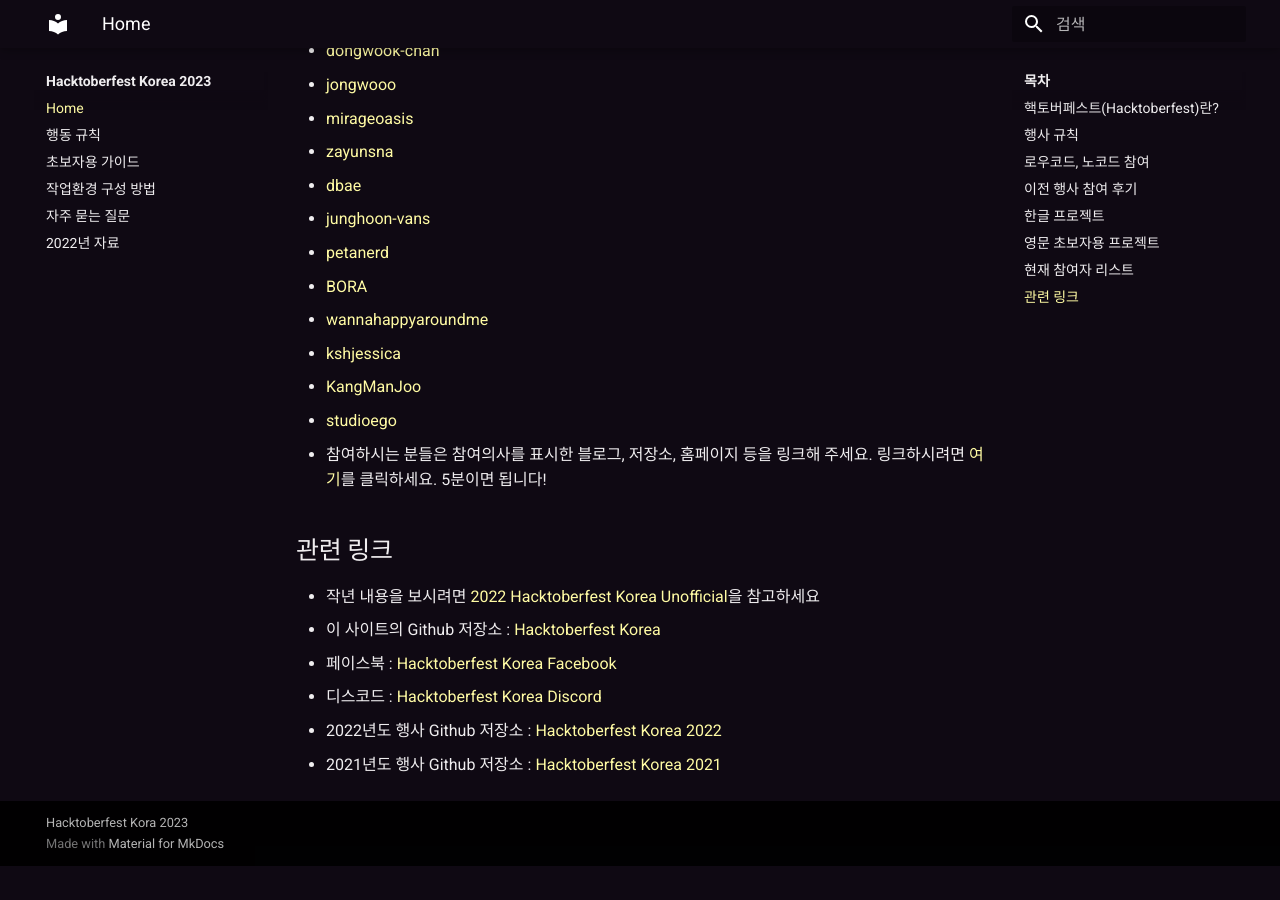
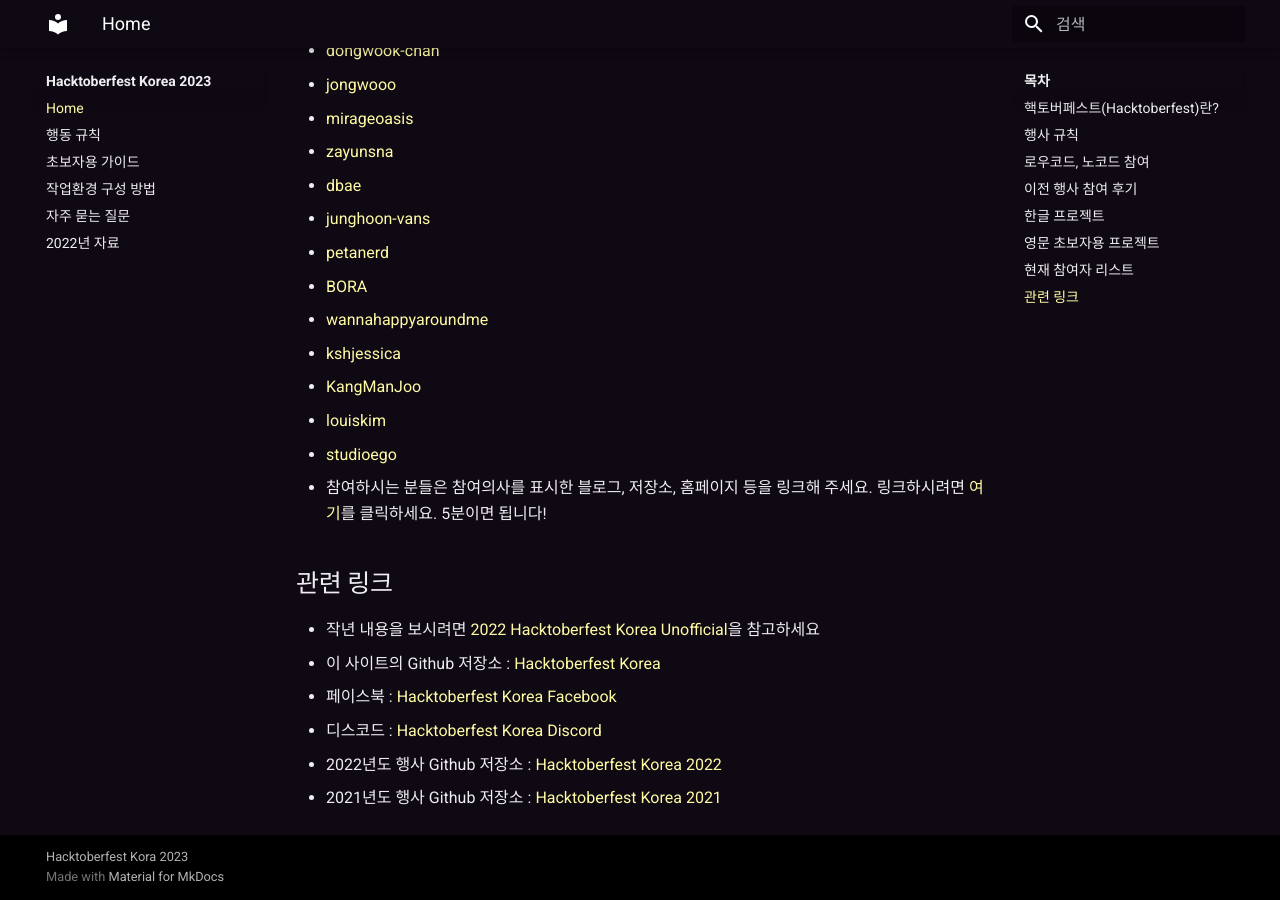
Before and after one commit to hacktoberfestkorea/hacktoberfestkorea, an MkDocs documentation site: the page built from docs/index.md, in a window 1280 px wide and 900 px high, scrolled down 4621 px. Built offline with MkDocs 1.6.1 and Material for MkDocs 9.7.7, drawn with Linux system fonts in a browser that asks for light colours; before the commit the page ends 5487 px from its top, so only the background shows below that.

Commit message:
Add louiskim to Contributors list (#257)
Co-authored-by: 박형근 <phg98@users.noreply.github.com>

```diff
--- a/docs/index.md
+++ b/docs/index.md
@@ -126,6 +126,7 @@
 - [wannahappyaroundme](https://github.com/wannahappyaroundme)
 - [kshjessica](https://github.com/kshjessica)
 - [KangManJoo](https://github.com/eogns47)
+- [louiskim](https://github.com/LouisKimDev)
 - [studioego](https://github.com/studioego)
 - 참여하시는 분들은 참여의사를 표시한 블로그, 저장소, 홈페이지 등을 링크해 주세요. 링크하시려면 [여기](https://github.com/phg98/hacktoberfestkorea/edit/master/docs/index.md)를 클릭하세요. 5분이면 됩니다!
 
```
